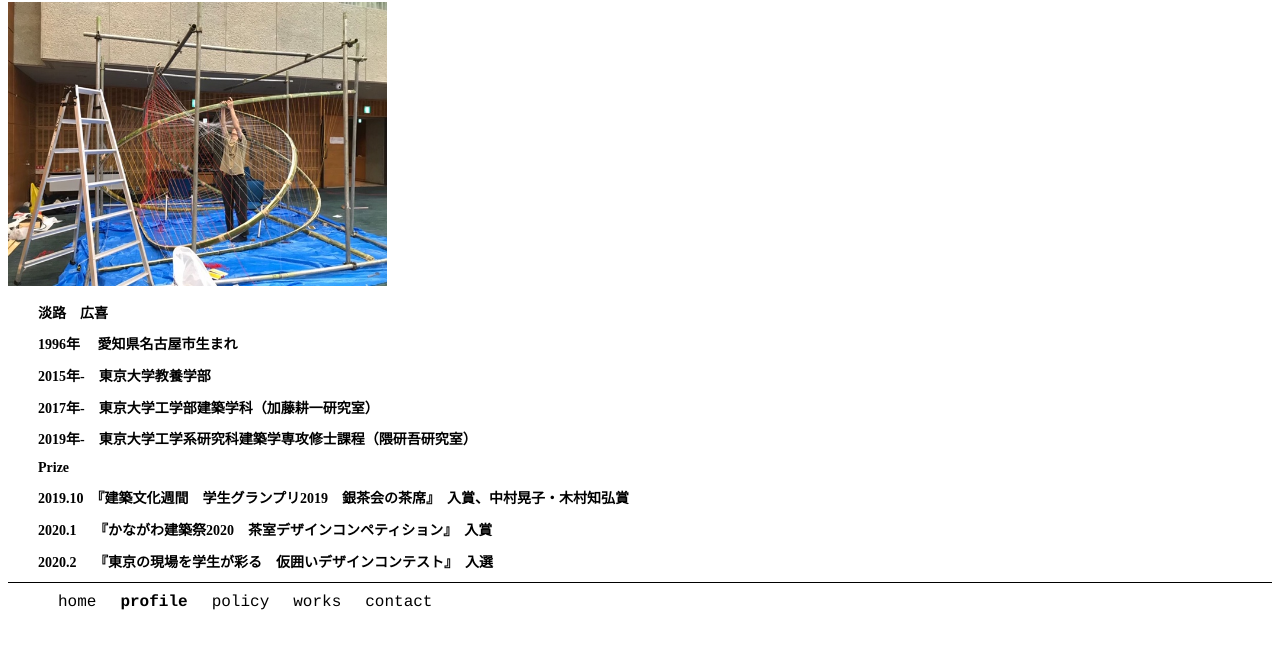
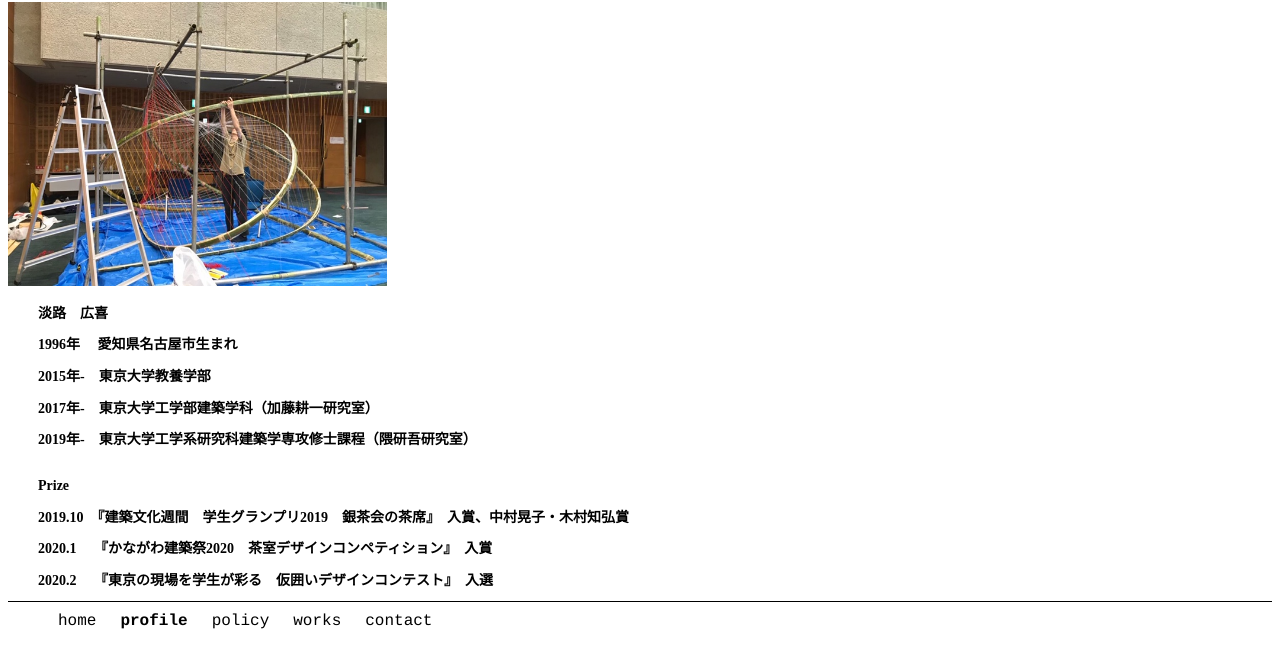
Before and after one commit to hirokiawaji/hirokiawaji_profile, a plain HTML site: page index.html in a window 1280 px wide. Shown: the part 107-774 px from the top of the page. Drawn offline with Linux system fonts and the light colour scheme.

Commit message:
Update web_page_profile.css

```diff
--- a/web_page_profile.css
+++ b/web_page_profile.css
@@ -76,6 +76,9 @@ h2{
   font-family:serif;
   font-size:14px;
 }
+.prize{
+  margin-top: 30px;
+}
 @media(max-width:1000px){
   .header-list{
     display:block;
```
